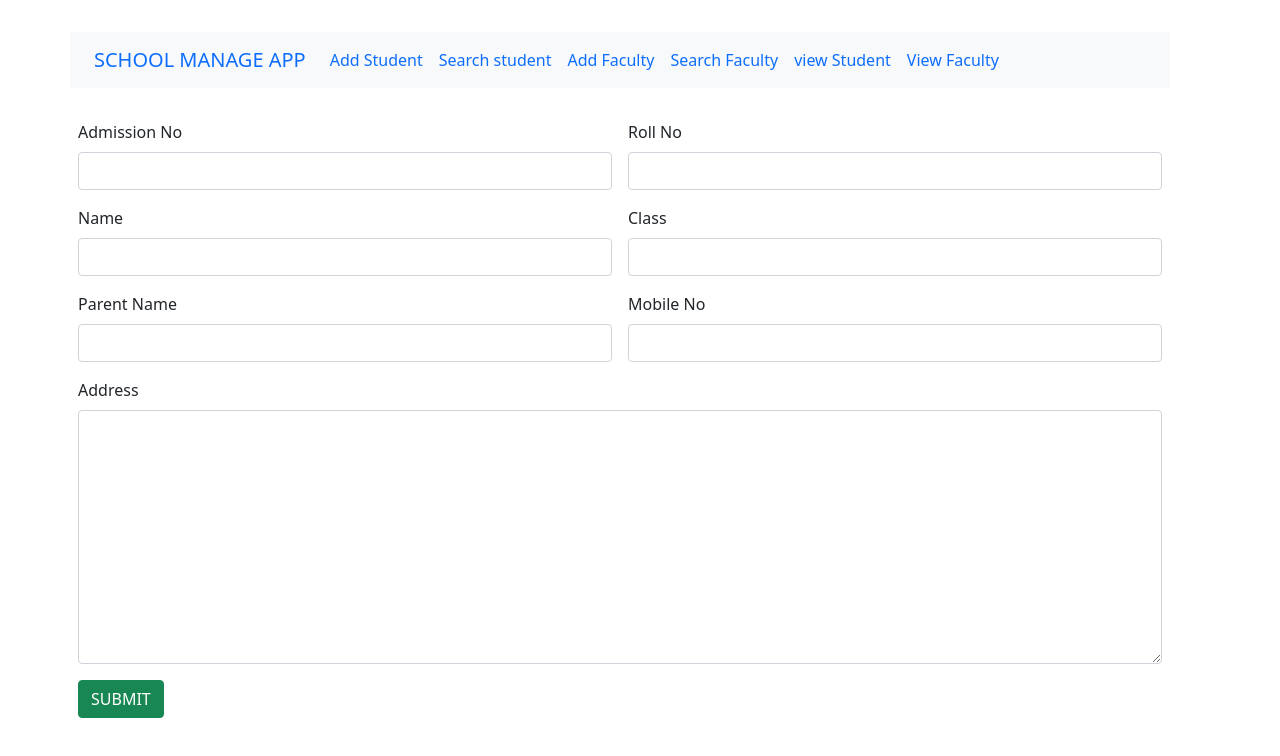
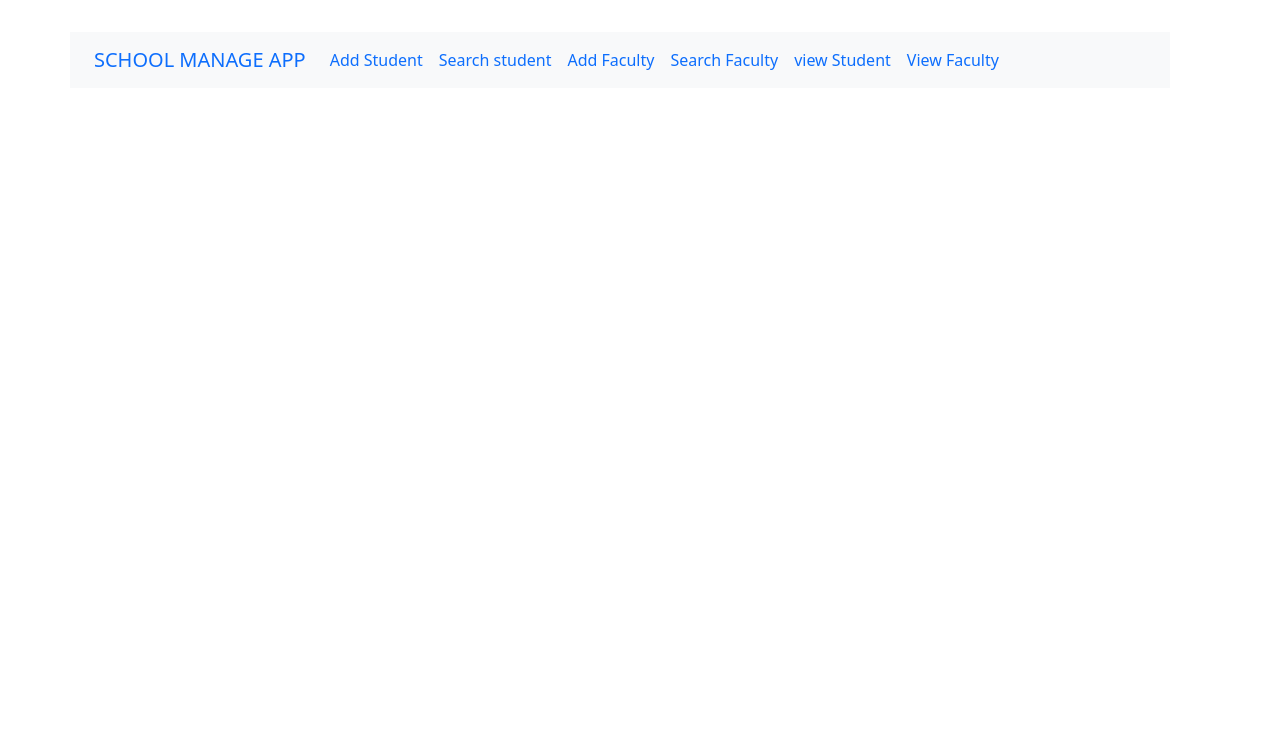
Before and after one commit to Seenusneha4/schoolmanageapp, a React (Create React App) app: page /viewfac in a window 1280 px wide. Shown: the top 756 px of the page. Built offline with nearby package versions, Linux system fonts and the light colour scheme.

Commit message:
viewingfac

```diff
--- a/src/App.js
+++ b/src/App.js
@@ -9,6 +9,7 @@ import Searchfaculty from './Components/Searchfaculty';
 import Header from './Components/Header';
 import { BrowserRouter, Route, Routes } from 'react-router-dom';
 import Viewstudent from './Components/Viewstudent';
+import Viewfaculty from './Components/Viewfaculty';
 
 function App() {
   return (
@@ -20,7 +21,7 @@ function App() {
       <Route path="/addfac" exact element={<Addfaculty/>}/>
       <Route path="/searchfac" exact element={<Searchfaculty/>}/>
       <Route path="/viewstu" exact element={<Viewstudent/>}/>
-      <Route path="/viewfac" exact element={<Addstudent/>}/>
+      <Route path="/viewfac" exact element={<Viewfaculty/>}/>
     </Routes>
     </BrowserRouter>
    </div>
--- /dev/null
+++ b/src/Components/Viewfaculty.js
@@ -0,0 +1,12 @@
+import React from 'react'
+import Header from './Header'
+
+const Viewfaculty = () => {
+  return (
+    <div>
+        <Header/>
+    </div>
+  )
+}
+
+export default Viewfaculty
```
